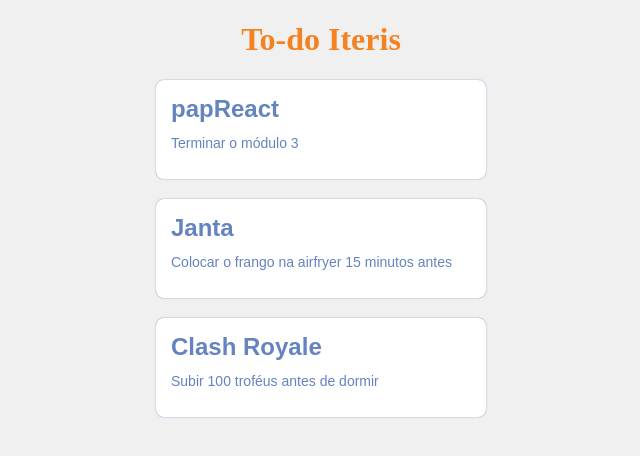
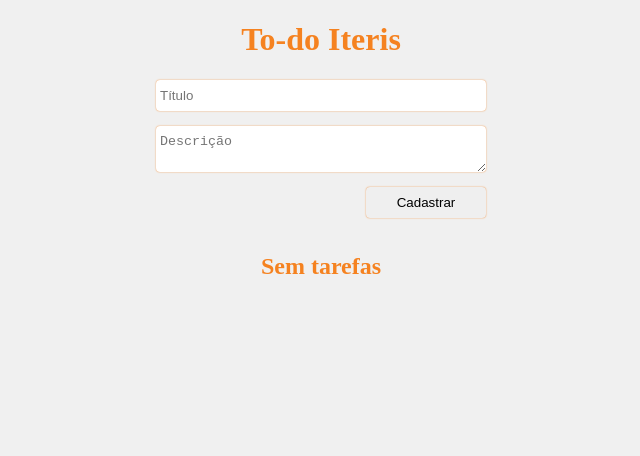
Before and after one commit to feliperocha93/papReact, a React (Create React App) app: page / in a window 1280 px wide. Shown: the top 456 px of the page, without its empty margins (319-959 px from the left). Built offline with nearby package versions, Linux system fonts and the light colour scheme.

Commit message:
Renderização condicional

```diff
--- a/src/App.css
+++ b/src/App.css
@@ -1,5 +1,5 @@
 body {
-  background-color: #F0F0F0;
+  background-color: #f0f0f0;
 }
 
 .App {
--- a/src/App.js
+++ b/src/App.js
@@ -3,11 +3,13 @@
 
 import Header from "./Components/Header";
 import List from "./Components/List";
+import Form from "./Components/Form";
 
 function App() {
   return (
     <div className="App">
       <Header title="To-do Iteris"></Header>
+      <Form />
       <List />
     </div>
   );
--- /dev/null
+++ b/src/Components/Form/index.js
@@ -0,0 +1,14 @@
+import React from "react";
+import "./styles.css";
+
+function Form() {
+  return (
+    <form className="list-form">
+      <input placeholder="Título" type="text" />
+      <textarea placeholder="Descrição" />
+      <button type="submit">Cadastrar</button>
+    </form>
+  );
+}
+
+export default Form;
--- /dev/null
+++ b/src/Components/Form/styles.css
@@ -0,0 +1,29 @@
+.list-form {
+  display: flex;
+  flex-direction: column;
+  margin: 0 auto;
+  width: 330px;
+}
+
+.list-form input,
+.list-form textarea,
+.list-form button {
+  border: none;
+  border-radius: 4px;
+  box-shadow: 0 0 1.5px #f58220;
+  margin-bottom: 15px;
+  outline: none;
+  padding: 8px 4px;
+}
+
+.list-form button {
+  align-self: flex-end;
+  cursor: pointer;
+  transition: all 0.5s ease;
+  width: 120px;
+}
+
+.list-form button:hover {
+  color: #f58220;
+  box-shadow: 0 0 2.5px #f58220;
+}
--- a/src/Components/List/index.js
+++ b/src/Components/List/index.js
@@ -4,18 +4,23 @@
 import "./styles.css";
 
 function List() {
-  const [tasks, setTasks] = useState([
-    { title: "papReact", description: "Terminar o módulo 3" },
-    {
-      title: "Janta",
-      description: "Colocar o frango na airfryer 15 minutos antes",
-    },
-    { title: "Clash Royale", description: "Subir 100 troféus antes de dormir" },
-  ]);
+  const [tasks, setTasks] = useState([]);
 
-  return tasks.map((task) => (
-    <ListItem title={task.title} description={task.description} />
-  ));
+  return (
+    <>
+      {tasks.length > 0 ? (
+        tasks.map((task) => (
+          <ListItem
+            key={task.title}
+            title={task.title}
+            description={task.description}
+          />
+        ))
+      ) : (
+        <h2>Sem tarefas</h2>
+      )}
+    </>
+  );
 }
 
 export default List;
```
